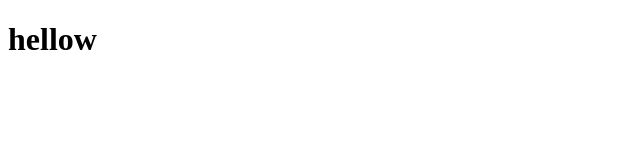
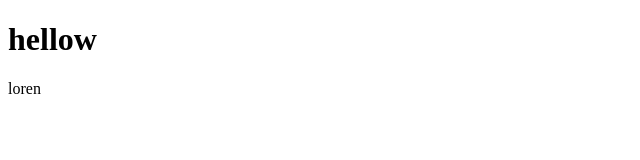
Before and after one commit to yuzakimaiyasa/wpu-git-test, a plain HTML site: page index.html in a window 1280 px wide. Shown: the full height of the page, 0-640 px from the left. Drawn offline with Linux system fonts and the light colour scheme.

Commit message:
menambakan paragraf

```diff
--- a/index.html
+++ b/index.html
@@ -3,6 +3,8 @@
     <title>coba git </title>
 <body>
     <h1>hellow</h1>
+    <p>loren
+    </p>
 
 </body>
 </html>
```
